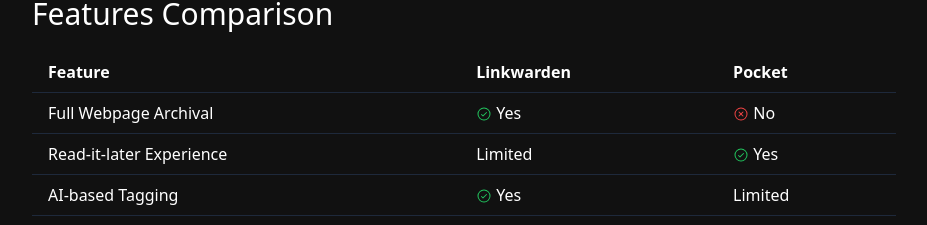
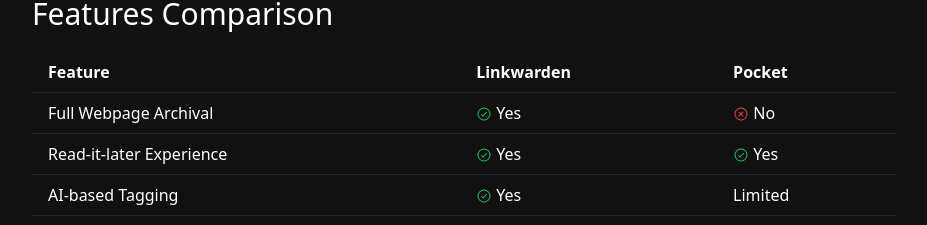
Before and after one commit to linkwarden/website, a Next.js app: page /compare/linkwarden-vs-pocket in a window 1280 px wide. Shown: the part 1068-1293 px from the top of the page, without its empty margins (176-1103 px from the left). Built offline with nearby package versions, Linux system fonts and the light colour scheme.

Commit message:
minor improvements

```diff
--- a/components/Homepage/Problem.tsx
+++ b/components/Homepage/Problem.tsx
@@ -29,7 +29,7 @@ const components: ReactNode[] = [
       <Link
         href="https://www.pewresearch.org/data-labs/2024/05/17/when-online-content-disappears/"
         target="_blank"
-        className="underline underline-offset-4 decoration-dotted text-gray-300"
+        className="underline underline-offset-[7px] hover:opacity-70 duration-200 decoration-dotted text-gray-300"
       >
         2024 study
       </Link>{" "}
--- a/components/Homepage/Showcase.tsx
+++ b/components/Homepage/Showcase.tsx
@@ -67,8 +67,8 @@ export default function Showcase() {
           <Image
             priority
             src="./app/dashboard.jpeg"
-            width={1270}
-            height={770}
+            width={2940}
+            height={1678}
             alt=""
             className="relative z-10 rounded-lg mx-auto border border-outline"
             onLoad={() => setImageLoaded(true)}
--- a/pages/compare/linkwarden-vs-pocket.tsx
+++ b/pages/compare/linkwarden-vs-pocket.tsx
@@ -105,7 +105,10 @@ export default function LinkwardenVsPocket() {
               <td className="px-4 py-2 border-slate-800">
                 Read-it-later Experience
               </td>
-              <td className="px-4 py-2 border-slate-800">Limited</td>
+              <td className="px-4 py-2 border-slate-800">
+                <CheckCircle className="text-green-500 inline-block mb-[0.1rem]" />{" "}
+                Yes
+              </td>
               <td className="px-4 py-2">
                 <CheckCircle className="text-green-500 inline-block mb-[0.1rem]" />{" "}
                 Yes
--- a/pages/compare/linkwarden-vs-raindrop.tsx
+++ b/pages/compare/linkwarden-vs-raindrop.tsx
@@ -101,7 +101,10 @@ export default function RaindropVsLinkwarden() {
               <td className="px-4 py-2 border-slate-800">
                 Read-it-later Experience
               </td>
-              <td className="px-4 py-2 border-slate-800">Limited</td>
+              <td className="px-4 py-2 border-slate-800">
+                <CheckCircle className="text-green-500 inline-block mb-[0.1rem]" />{" "}
+                Yes
+              </td>
               <td className="px-4 py-2">
                 <CheckCircle className="text-green-500 inline-block mb-[0.1rem]" />{" "}
                 Yes
```
Also changed, not shown: public/app/dashboard.jpeg (added).
